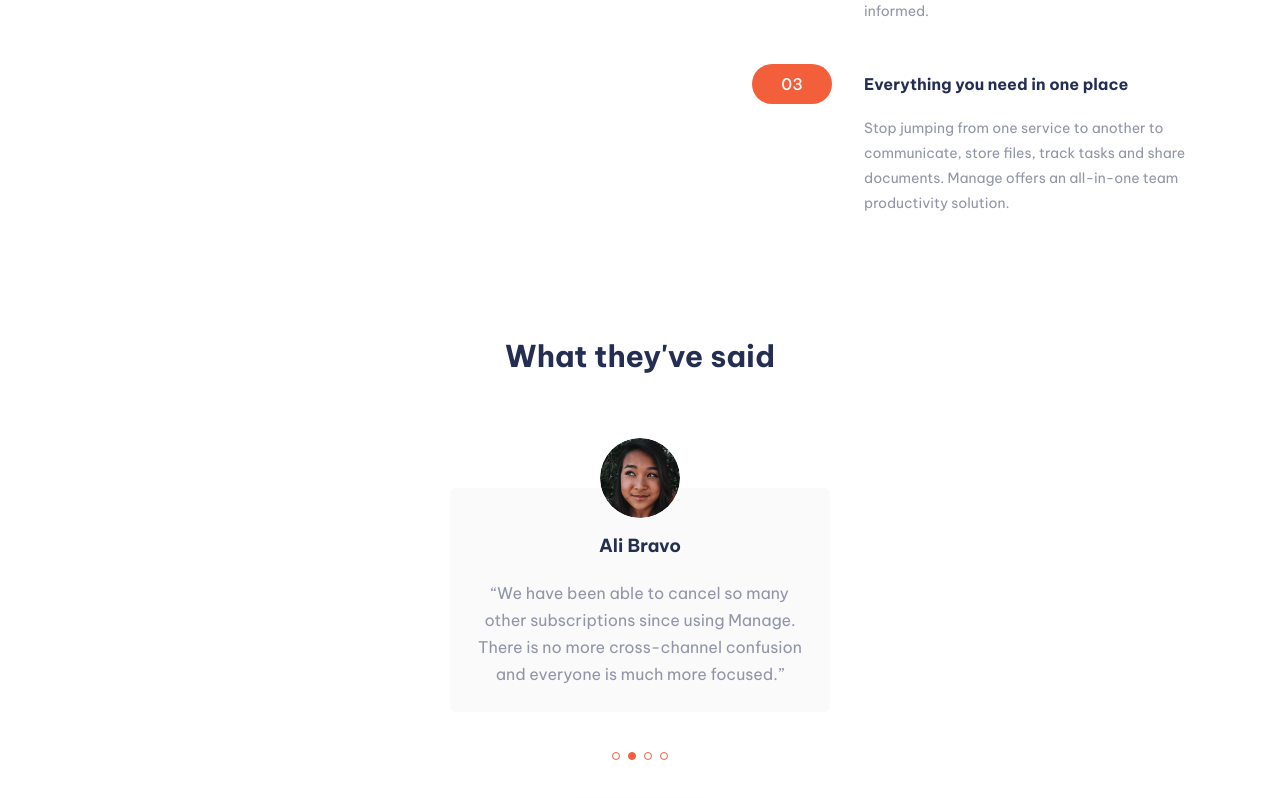
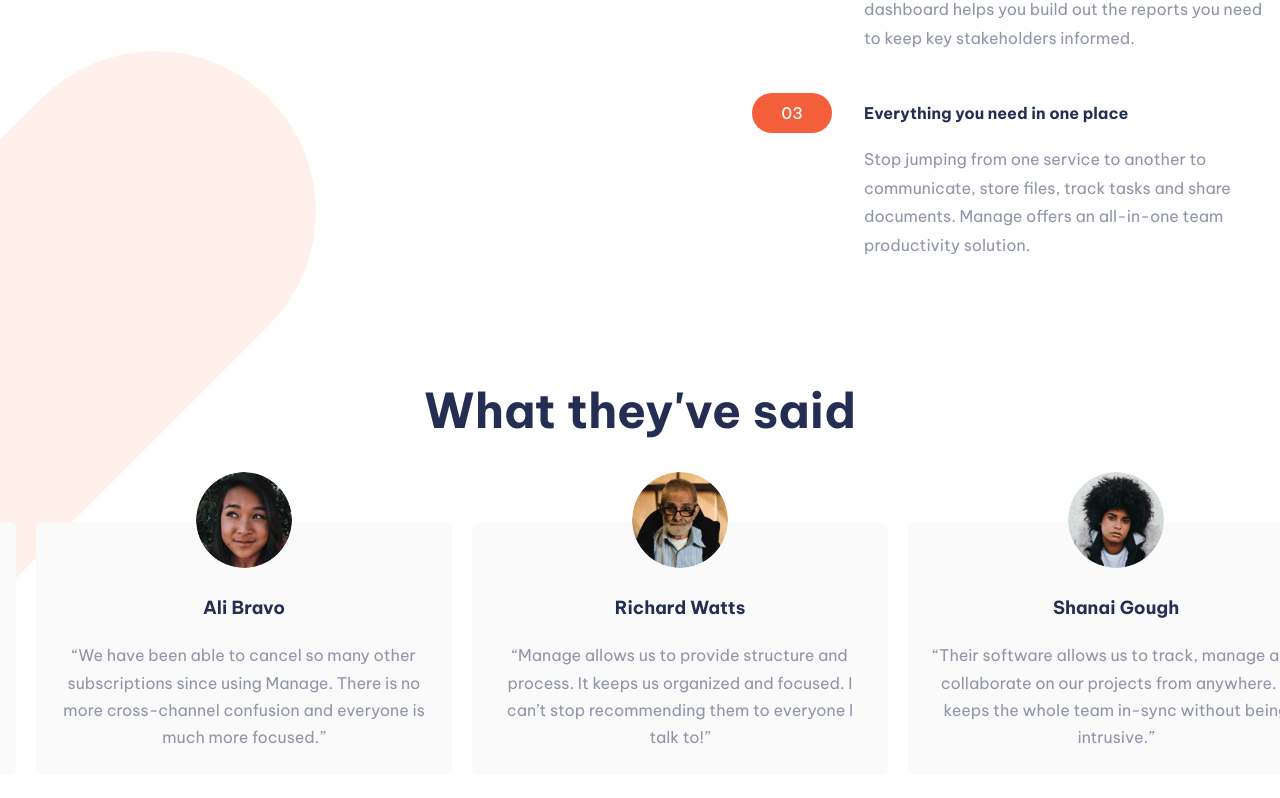
Before and after one commit to khalidesskali/manage-landing-page, a React (Vite) app: page / in a window 1280 px wide. Shown: the part 1094-1892 px from the top of the page. Built offline with nearby package versions, Linux system fonts and the light colour scheme.

Commit message:
complete responsive

```diff
--- a/src/components/Features.jsx
+++ b/src/components/Features.jsx
@@ -29,12 +29,13 @@
         <div className="relative mb-10 lg:mb-0">
           <img
             src={mobilebg}
-            className="absolute -top-[170%] left-[66%] md:-top-[286%] -z-10 select-none"
+            className="absolute -top-[170%] left-[66%] md:-top-[286%]
+            lg:top-[60%] lg:-left-1/2 lg:z-10 -z-10 select-none 2xl:max-w-[700px] 2xl:-left-[90%]"
             loading="lazy"
           />
           <h2
             className="text-center font-bold leading-[1.3] mx-auto text-primary-dark-blue
-          z-100 text-3xl mb-10 max-w-72 md:max-w-[450px] md:text-4xl lg:text-5xl lg:max-w-[600px]
+          z-100 text-3xl mb-10 max-w-72 md:max-w-[450px] md:text-4xl xl:text-5xl xl:max-w-[600px]
           lg:text-start"
           >
             What's different about Manage?
@@ -55,18 +56,18 @@
                 <div className="relative mb-3">
                   <span
                     className="absolute left-0 top-1/2 -translate-y-1/2 size-10 flex items-center justify-center
-            bg-primary-red py-2 px-10 font-medium rounded-full text-very-light-gray lg:-left-28"
+                  bg-primary-red py-2 px-6 lg:px-10 font-medium rounded-full text-very-light-gray lg:-left-28"
                   >
                     0{feature.id}
                   </span>
                   <span
                     className="bg-very-pale-red lg:bg-transparent py-2 pr-2 pl-15 lg:pl-0 text-primary-dark-blue
-                font-bold rounded-tl-[50px] rounded-bl-md block w-full tracking-tight lg:tracking-normal"
+                font-bold rounded-tl-[50px] rounded-bl-md block w-full tracking-tight lg:tracking-normal "
                   >
                     {feature.title}
                   </span>
                 </div>
-                <p className="text-darkgrayish-blue leading-[1.8] text-sm lg:max-w-[400px]">
+                <p className="text-darkgrayish-blue leading-[1.8] text-sm lg:max-w-[400px] lg:text-base">
                   {feature.description}
                 </p>
               </div>
--- a/src/components/Testimonials.jsx
+++ b/src/components/Testimonials.jsx
@@ -39,36 +39,44 @@
 
   useEffect(() => {
     const interval = setInterval(() => {
+      if (window.screen.width > 1025) {
+        setCurrentIndex((prevIndex) => (prevIndex === 1 ? 0 : prevIndex + 1));
+      } else if (window.screen.width > 1280) {
+        setCurrentIndex((prevIndex) => (prevIndex === 2 ? 0 : prevIndex + 1));
+      } else {
         setCurrentIndex((prevIndex) => (prevIndex + 1) % testimonials.length);
-    }, 5000);
+      }
+    }, 3000);
 
     return () => clearInterval(interval);
-  }, [testimonials.length]);
+  }, [currentIndex]);
 
   return (
-    <div className="relative container mx-auto px-4 mt-20 bg-white overflow-hidden w-full">
-      <h2 className="text-center font-bold leading-[1.3] mx-auto text-primary-dark-blue text-3xl mb-8 max-w-72">
+    <div className="relative mx-auto px-4 mt-20 bg-white overflow-hidden w-full">
+      <h2
+        className="text-center font-bold leading-[1.3] mx-auto text-primary-dark-blue text-3xl
+      lg:text-5xl lg:max-w-[500px] mb-12 max-w-72"
+      >
         What they've said
       </h2>
-      <div className="relative overflow-hidden w-full max-w-lg mx-auto">
+      <div className="relative overflow-hidden lg:overflow-visible w-full max-w-lg mx-auto lg:mx-0 lg:max-w-1/2 xl:max-w-1/3">
         <div
-          className="mt-20 flex  transition-transform duration-500 ease-in-out"
+          className="mt-20 flex relative lg:gap-5 transition-transform duration-500 ease-in-out z-100"
           style={{ transform: `translateX(-${currentIndex * 100}%)` }}
         >
           {testimonials.map((testimonial) => (
             <div
               key={testimonial.id}
-              className="w-full flex-shrink-0 flex justify-center"
+              className="w-full flex-shrink-0 flex justify-center z-100"
             >
-              <div className="relative rounded-md p-6 bg-very-light-gray mb-10 w-[380px]">
+              <div className="relative rounded-md p-6 bg-very-light-gray mb-10 max-w-[380px] md:max-w-[500px]">
                 <img
                   src={testimonial.avatar}
                   alt="avatar image"
-                  className="absolute -top-[50px] left-1/2 -translate-x-1/2 rounded-full"
-                  width={80}
+                  className="absolute -top-[50px] left-1/2 -translate-x-1/2 rounded-full w-20 lg:w-24"
                 />
                 <div className="flex flex-col items-center">
-                  <h3 className="text-primary-dark-blue my-5 text-lg font-bold">
+                  <h3 className="text-primary-dark-blue my-5 lg:mt-12 text-lg font-bold">
                     {testimonial.name}
                   </h3>
                   <p className="text-center leading-[1.7] text-darkgrayish-blue">
@@ -79,10 +87,10 @@
             </div>
           ))}
         </div>
-        <ul className="flex items-center justify-center gap-2 mb-10">
-          {testimonials.map((testimonial, index) => {
+        <ul className="lg:hidden flex items-center justify-center gap-2 mb-10">
+          {testimonials.map((_, index) => {
             return (
-              <li key={testimonial.id}>
+              <li key={index}>
                 <div
                   className={`
                     ${currentIndex === index && "bg-primary-red"}
@@ -92,6 +100,7 @@
             );
           })}
         </ul>
+      </div>
       <button
         className="block mx-auto mb-5 py-3 px-10 bg-primary-red text-white rounded-full
           shadow-primary-red cursor-pointer text-sm shadow-md"
@@ -99,7 +108,6 @@
         Get Started
       </button>
     </div>
-    </div>
   );
 };
 
```
Also changed, not shown: src/components/Hero.jsx (line endings or trailing spaces). Lines whose indentation alone changed are shown as unchanged.
